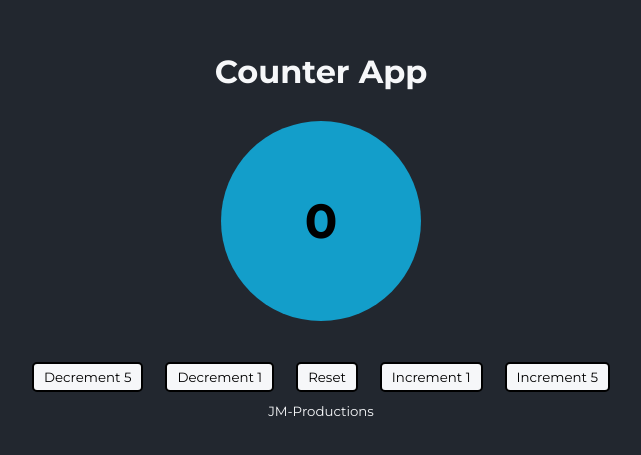
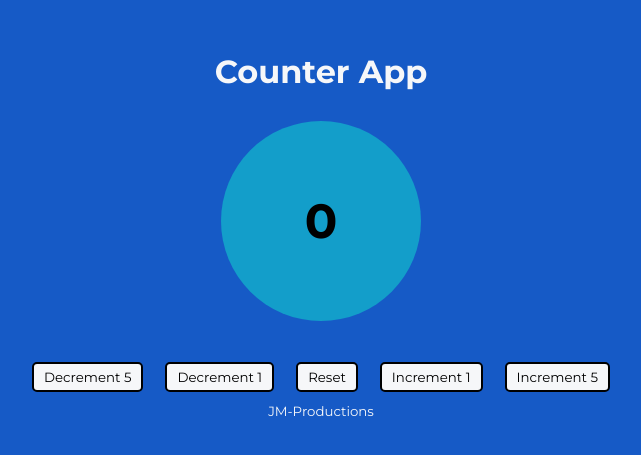
Before and after one commit to jekku123/cicd_team_task2_counter, a React (Create React App) app: page / in a window 1280 px wide. Shown: the part 165-620 px from the top of the page, without its empty margins (319-960 px from the left). Built offline with nearby package versions, Linux system fonts and the light colour scheme.

Commit message:
change bg color

```diff
--- a/src/App.css
+++ b/src/App.css
@@ -5,9 +5,9 @@
 }
 
 .App {
-  font-family: 'Montserrat', sans-serif;
+  font-family: "Montserrat", sans-serif;
   color: #f6f7f9;
-  background-color: #22272f;
+  background-color: #165ac6;
   height: 100vh;
   display: flex;
   flex-direction: column;
```
